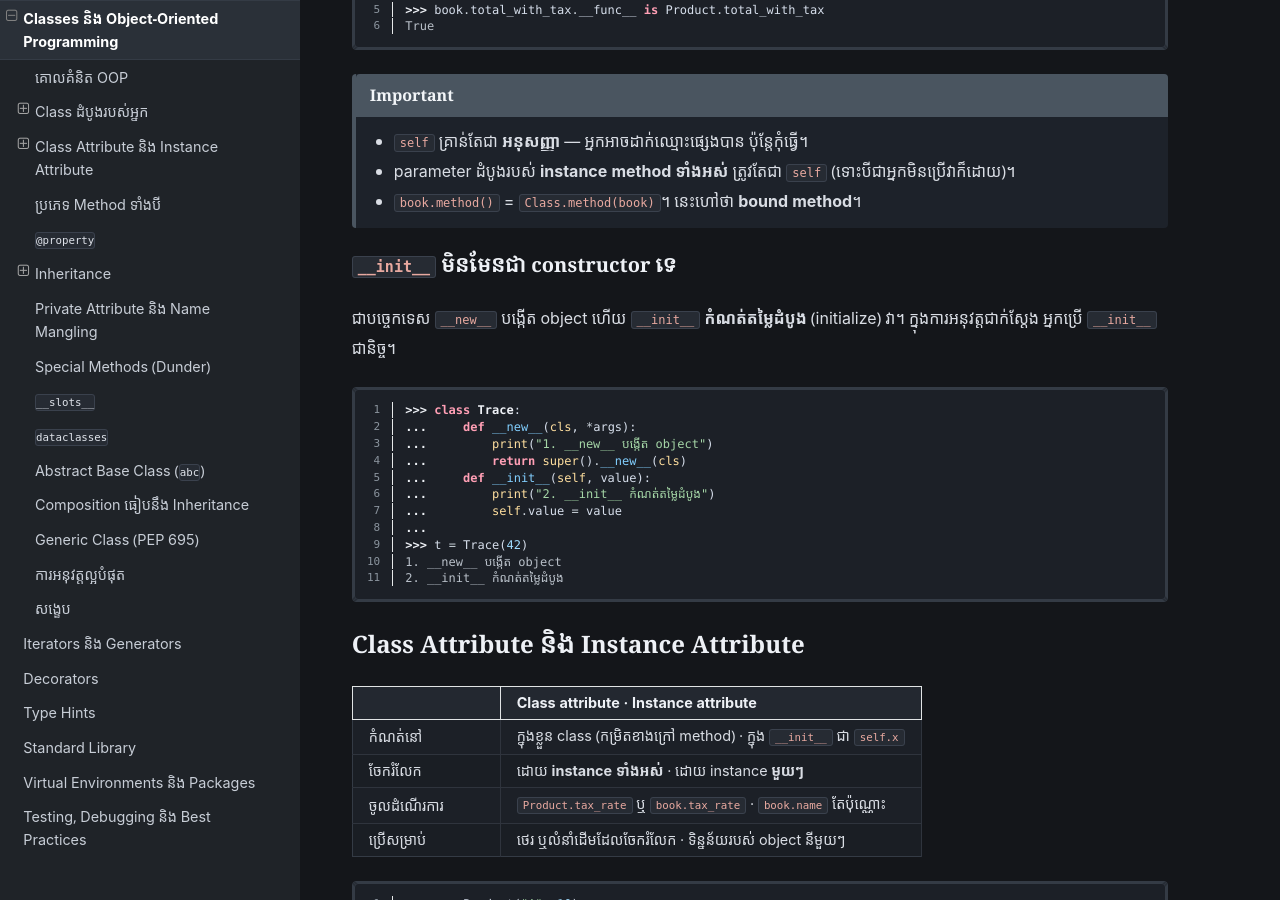
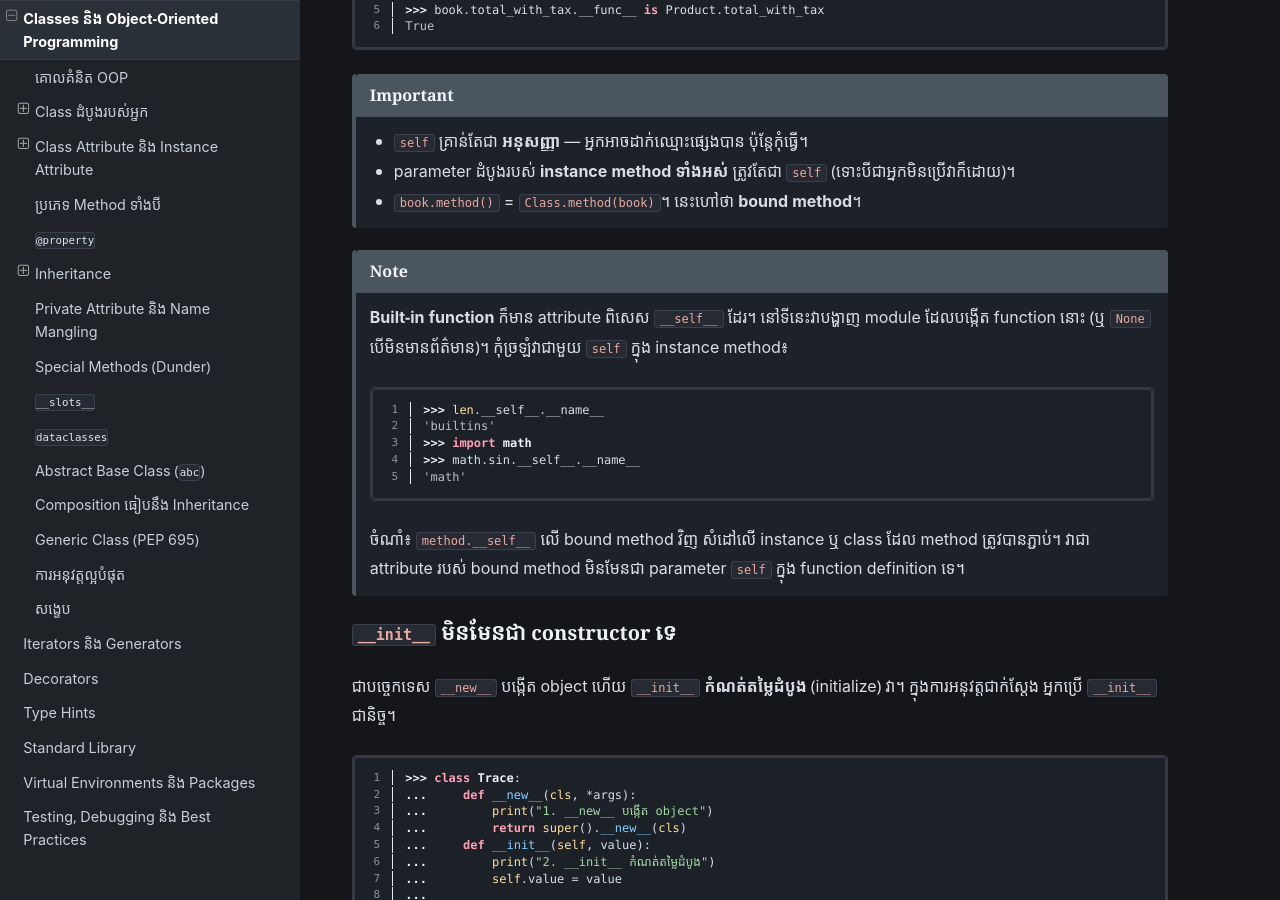
Before and after one commit to SeyhaLite/Python-Documentation, a Sphinx documentation site: the page built from source/classes_oop.rst, in a window 1280 px wide and 900 px high, scrolled down 1483 px. Built offline with Sphinx 7.4.7 and the Read the Docs theme 3.1.0, drawn with Linux system fonts in a browser that asks for light colours.

Commit message:
docs(phase1): clarify built-in function __self__ attribute

```diff
--- a/source/classes_oop.rst
+++ b/source/classes_oop.rst
@@ -100,6 +100,24 @@ Class ដំបូងរបស់អ្នក
    * parameter ដំបូងរបស់ **instance method ទាំងអស់** ត្រូវតែជា ``self``
      (ទោះបីជាអ្នកមិនប្រើវាក៏ដោយ)។
    * ``book.method()`` = ``Class.method(book)``។ នេះហៅថា **bound method**។
+
+.. note::
+
+   **Built-in function** ក៏មាន attribute ពិសេស ``__self__`` ដែរ។
+   នៅទីនេះវាបង្ហាញ module ដែលបង្កើត function នោះ (ឬ ``None``
+   បើមិនមានព័ត៌មាន)។ កុំច្រឡំវាជាមួយ ``self`` ក្នុង instance method៖
+
+   .. code-block:: pycon
+
+      >>> len.__self__.__name__
+      'builtins'
+      >>> import math
+      >>> math.sin.__self__.__name__
+      'math'
+
+   ចំណាំ៖ ``method.__self__`` លើ bound method វិញ សំដៅលើ instance
+   ឬ class ដែល method ត្រូវបានភ្ជាប់។ វាជា attribute របស់ bound method
+   មិនមែនជា parameter ``self`` ក្នុង function definition ទេ។
 
 .. _init-vs-new:
 
```
